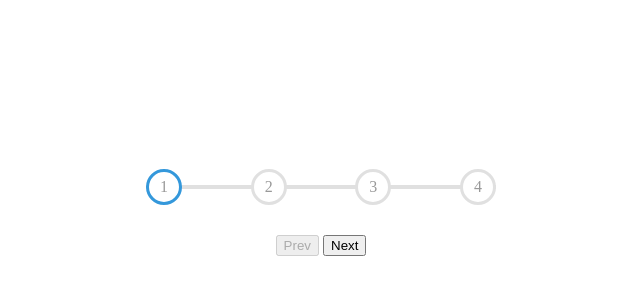
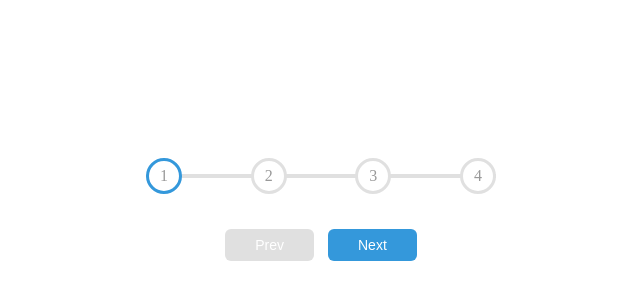
Before and after one commit to Iris-Smok/Creating-The-Steps, a plain HTML site: page index.html in a window 1280 px wide. Shown: the part 188-488 px from the top of the page, without its empty margins (319-959 px from the left). Drawn offline with Linux system fonts and the light colour scheme.

Commit message:
Style btns

```diff
--- a/style.css
+++ b/style.css
@@ -3,6 +3,9 @@
     --line-border-empty: #e0e0e0;
 }
 
+*{
+
+}
 
 body{
     display: flex;
@@ -67,3 +70,27 @@ body{
     border-color: var(--line-border-fill);
 
 }
+
+.btn {
+    background-color: var(--line-border-fill);
+    color: #fff;
+    border: 0;
+    border-radius: 6px;
+    cursor: pointer;
+    padding: 8px 30px;
+    margin: 5px;
+    font-size: 14px;
+}
+
+.btn:active{
+    transform: scale(0.98);
+}
+
+.btn:focus{
+    outline: 0;
+}
+
+.btn:disabled{
+    background-color: var(--line-border-empty);
+    cursor:not-allowed;
+}
```
